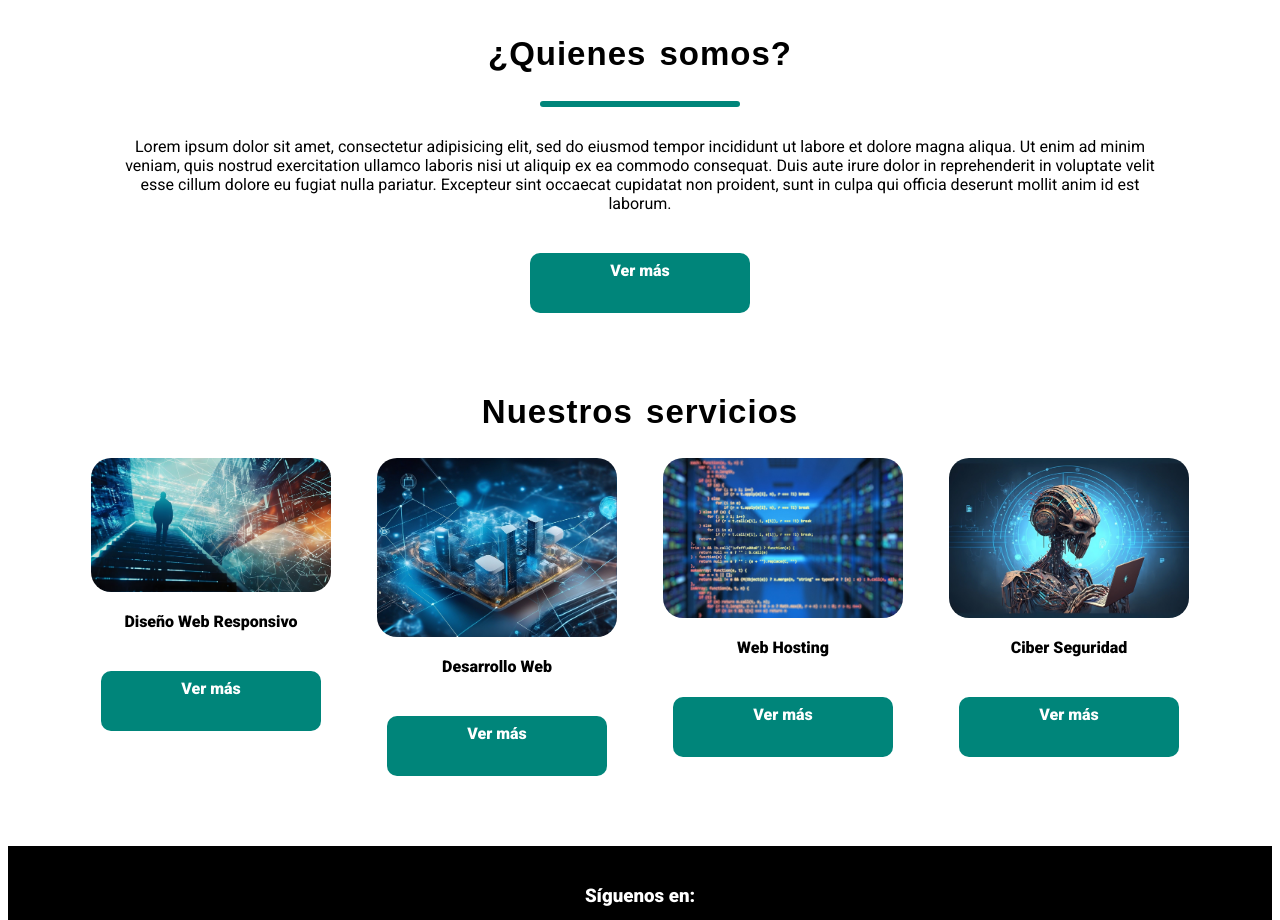
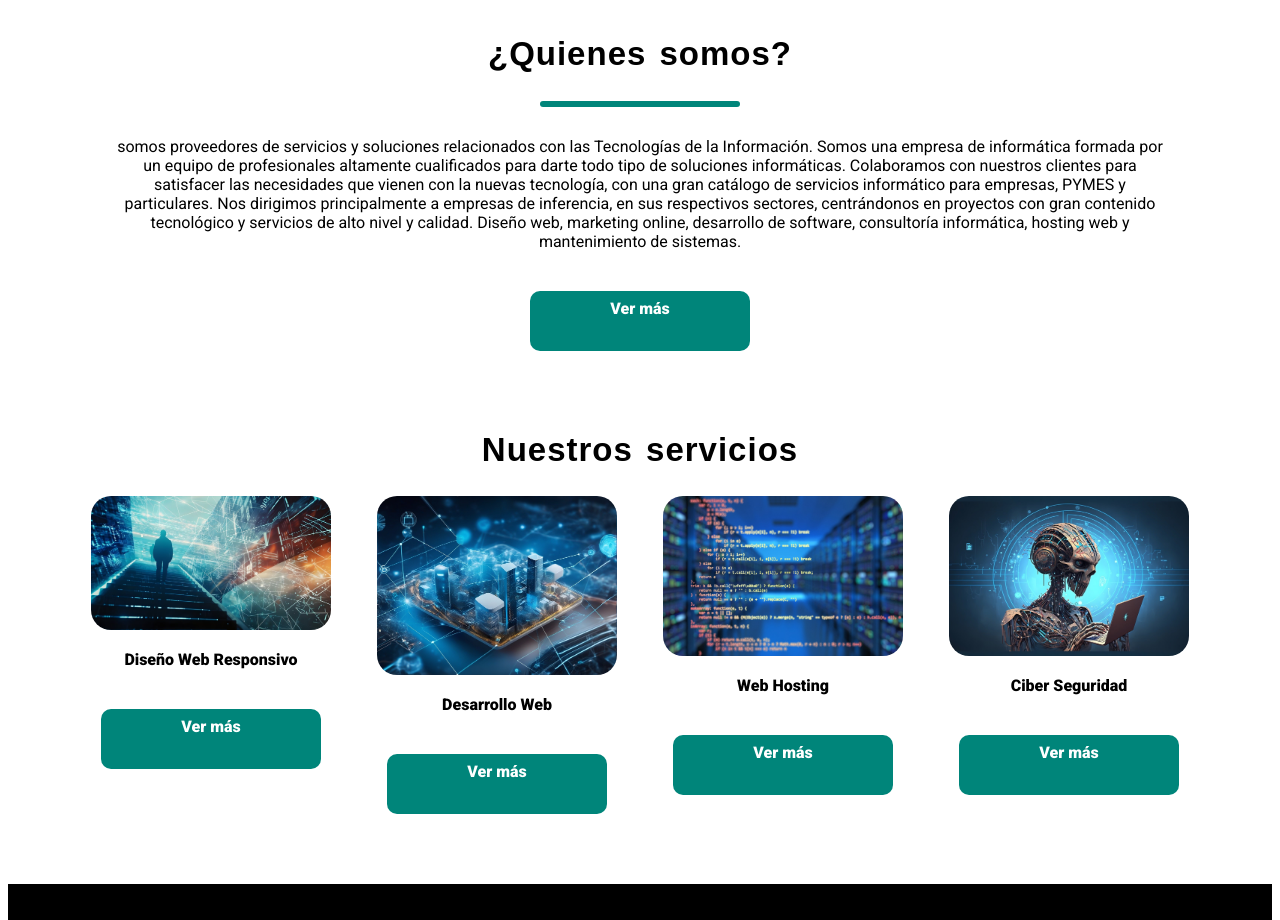
Before and after one commit to Fernandavs08/Responsivas, a plain HTML site: page index.html in a window 1280 px wide. Shown: the part 940-1860 px from the top of the page. Drawn offline with nearby package versions, Linux system fonts and the light colour scheme; a web font is replaced by a local one.

Commit message:
Se modifico el archivo index.html

```diff
--- a/index.html
+++ b/index.html
@@ -49,12 +49,9 @@
 			<h1 class="título">¿Quienes somos?</h1>
 			<div class="línea"></div>
 			<p class="contenido">
-				Lorem ipsum dolor sit amet, consectetur adipisicing elit, sed do eiusmod
-				tempor incididunt ut labore et dolore magna aliqua. Ut enim ad minim veniam,
-				quis nostrud exercitation ullamco laboris nisi ut aliquip ex ea commodo
-				consequat. Duis aute irure dolor in reprehenderit in voluptate velit esse
-				cillum dolore eu fugiat nulla pariatur. Excepteur sint occaecat cupidatat non
-				proident, sunt in culpa qui officia deserunt mollit anim id est laborum.
+				somos proveedores de servicios y soluciones relacionados con las Tecnologías de la Información. Somos una empresa de informática formada por un equipo de profesionales altamente cualificados para darte todo tipo de soluciones informáticas. Colaboramos con nuestros clientes para satisfacer las necesidades que vienen con la nuevas tecnología, con una gran catálogo de servicios informático para empresas, PYMES y particulares.
+
+                Nos dirigimos principalmente a empresas de inferencia, en sus respectivos sectores, centrándonos en proyectos con gran contenido tecnológico y servicios de alto nivel y calidad. Diseño web, marketing online, desarrollo de software, consultoría informática, hosting web y mantenimiento de sistemas.
 			</p>
 			<a href="nosotros.html" class="botón">Ver más </a>
 
```
